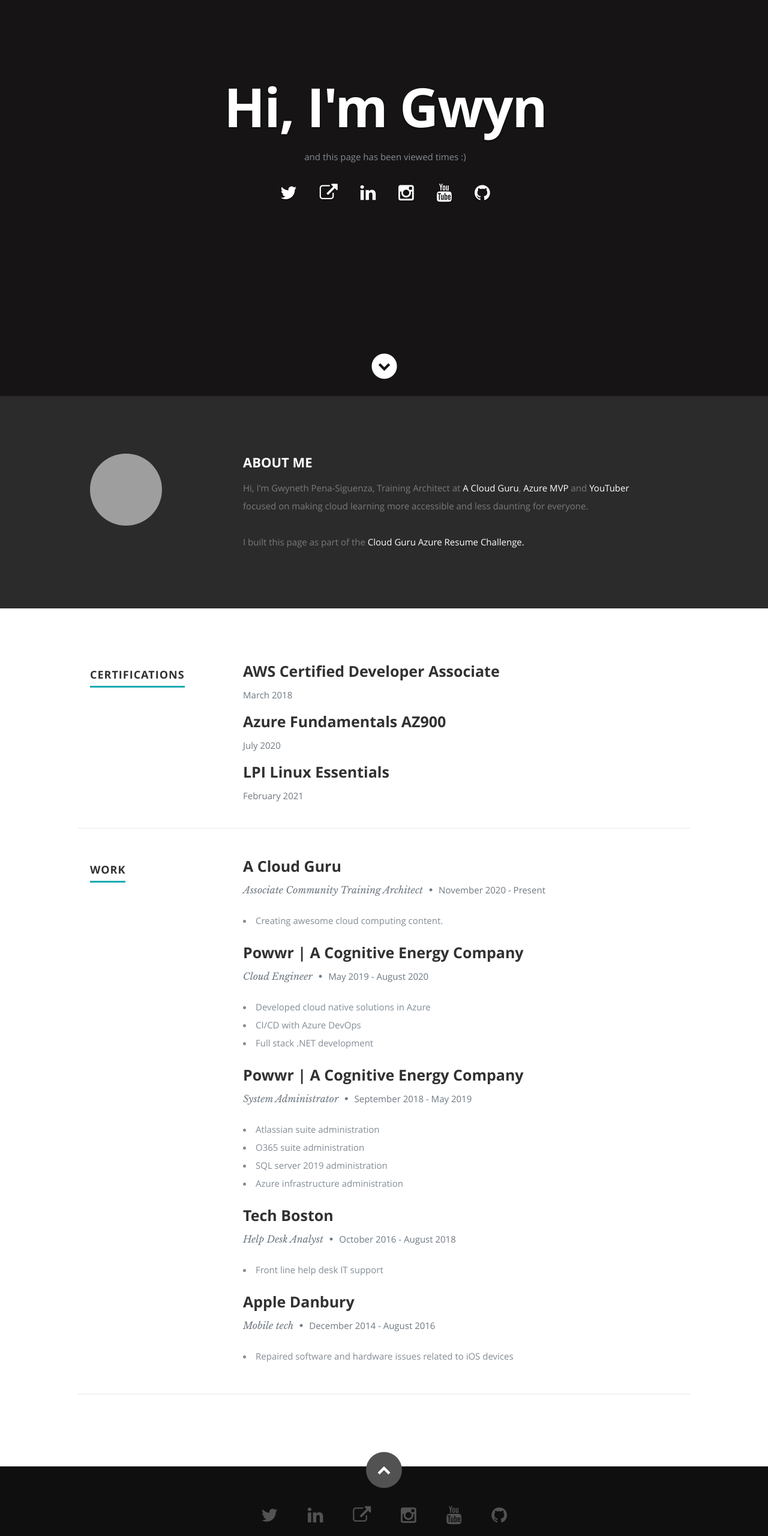
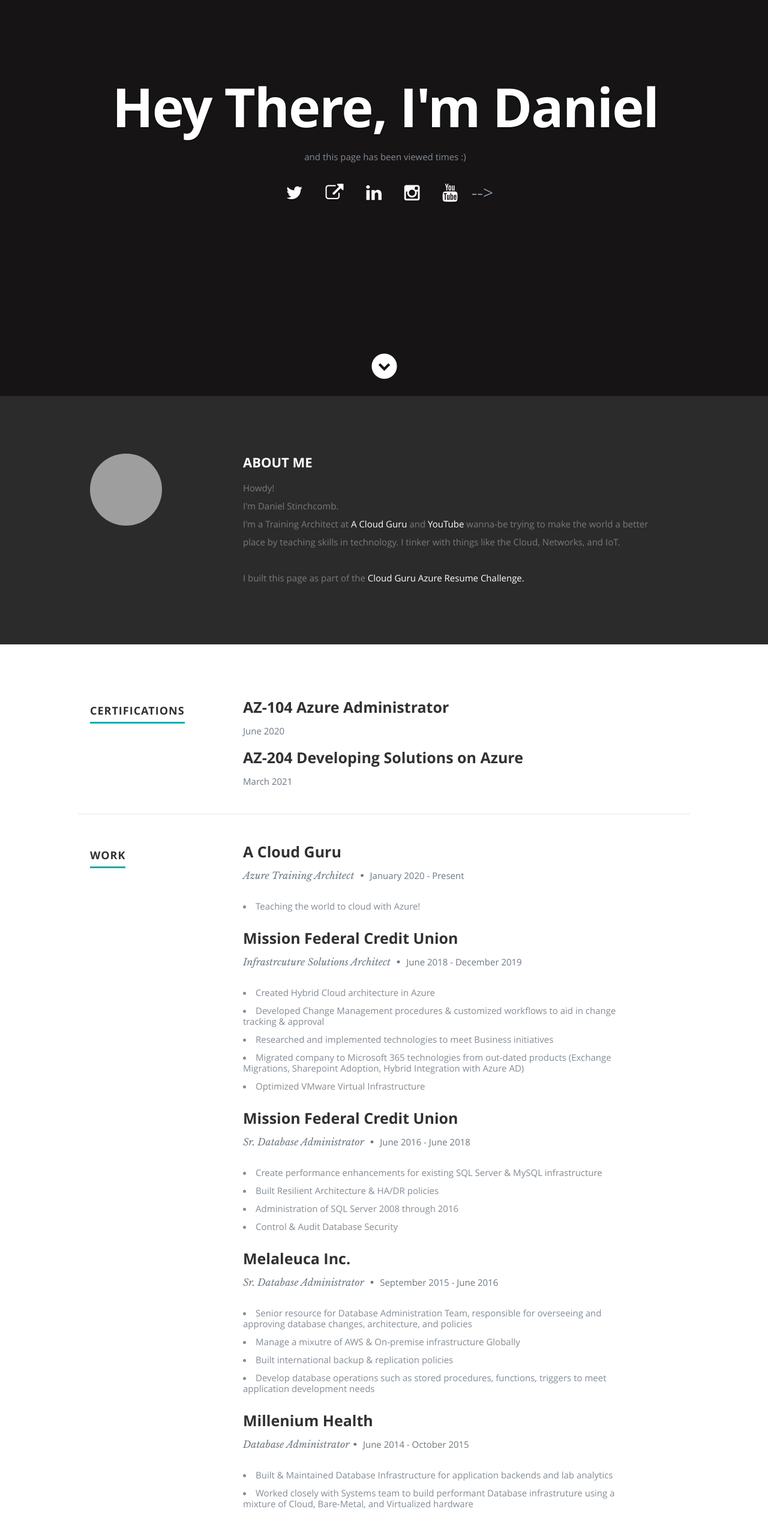
Before and after one commit to 8bitcloudguy/azure-resume, a plain HTML site: page frontend/index.html in a window 1280 px wide. Shown: the part 140-2700 px from the top of the page at 60% size. Drawn offline with nearby package versions, Linux system fonts and the light colour scheme; grey boxes are pictures that could not be loaded; a script that the page names is missing.

```diff
--- a/frontend/index.html
+++ b/frontend/index.html
@@ -7,7 +7,7 @@
    <!--- Basic Page Needs
    ================================================== -->
    <meta charset="utf-8">
-	<title>Gwyn's Resume</title>
+	<title>Daniel's Resume</title>
 	<meta name="description" content="">
 	<meta name="author" content="">
 
@@ -54,16 +54,16 @@
 
       <div class="row banner">
          <div class="banner-text">
-            <h1 class="responsive-headline">Hi, I'm Gwyn</h1>
+            <h1 class="responsive-headline">Hey There, I'm Daniel</h1>
 
             <p>and this page has been viewed <a id="counter"></a> times :) </p>
             <ul class="social">
-               <li><a href="https://twitter.com/madebygps"><i class="fa fa-twitter"></i></a></li>
-               <li><a href="https://madebygps.com"><i class="fa fa-external-link"></i></a></li>
-               <li><a href="https://linkedin.com/in/gwyneth-pena"><i class="fa fa-linkedin"></i></a></li>
-               <li><a href="https://instagram.com/madebygps"><i class="fa fa-instagram"></i></a></li>
-               <li><a href="https://youtube.com/madebygps"><i class="fa fa-youtube"></i></a></li>
-               <li><a href="https://github.com/madebygps/cgc-azure-resume"><i class="fa fa-github"></i></a></li>
+               <li><a href="https://twitter.com/8bitcloudguy"><i class="fa fa-twitter"></i></a></li>
+               <li><a href="https://8bitcloudguy.com"><i class="fa fa-external-link"></i></a></li>
+               <li><a href="https://linkedin.com/in/8bitcloudguy"><i class="fa fa-linkedin"></i></a></li>
+               <li><a href="https://instagram.com/8bitcloudguy"><i class="fa fa-instagram"></i></a></li>
+               <li><a href="https://www.youtube.com/channel/UC7ay5gEDpOKfOnrB5dmFxjg"><i class="fa fa-youtube"></i></a></li>  -->
+<!--           <li><a href="https://github.com/madebygps/cgc-azure-resume"><i class="fa fa-github"></i></a></li> -->
             </ul>
          </div>
       </div>
@@ -91,8 +91,7 @@
 
             <h2>ABOUT ME</h2>
 
-            <p> Hi, I'm Gwyneth Pena-Siguenza, <span>Training Architect at <a href="https://acloud.guru">A Cloud Guru</a></span>, <span> <a href="https://mvp.microsoft.com/en-us/PublicProfile/5003866">Azure MVP</a></span>
-               and <span><a href="https://youtube.com/madebygps">YouTuber</a></span> focused on making cloud learning more accessible and less daunting for everyone.
+            <p> Howdy! <br>I'm Daniel Stinchcomb. <br> <span> I'm a Training Architect at <a href="https://acloud.guru">A Cloud Guru</a></span> and <span><a href="https://youtube.com/madebygps">YouTube</a></span>  wanna-be trying to make the world a better place by teaching skills in technology. I tinker with things like the Cloud, Networks, and IoT.
 
          </br>
       </br>
@@ -124,8 +123,8 @@
 
                <div class="twelve columns">
 
-                  <h3>AWS Certified Developer Associate</h3>
-                  <p class="info"><em class="date">March 2018</em></p>
+                  <h3>AZ-104 Azure Administrator</h3>
+                  <p class="info"><em class="date">June 2020</em></p>
 
                </div>
 
@@ -135,19 +134,8 @@
 
                <div class="twelve columns">
 
-                  <h3>Azure Fundamentals AZ900</h3>
-                  <p class="info"><em class="date">July 2020</em></p>
-
-               </div>
-
-            </div> <!-- item end -->
-
-            <div class="row item">
-
-               <div class="twelve columns">
-
-                  <h3>LPI Linux Essentials</h3>
-                  <p class="info"><em class="date">February 2021</em></p>
+                  <h3>AZ-204 Developing Solutions on Azure </h3>
+                  <p class="info"><em class="date">March 2021</em></p>
 
                </div>
 
@@ -173,10 +161,10 @@
                <div class="twelve columns">
 
                   <h3>A Cloud Guru</h3>
-                  <p class="info">Associate Community Training Architect <span>&bull;</span> <em class="date">November 2020 - Present</em></p>
+                  <p class="info">Azure Training Architect <span>&bull;</span> <em class="date">January 2020 - Present</em></p>
 
                   <p>
-                  <li>Creating awesome cloud computing content.</li>
+                  <li>Teaching the world to cloud with Azure!</li>
                   </p>
 
                </div>
@@ -187,13 +175,15 @@
 
                <div class="twelve columns">
 
-                  <h3>Powwr | A Cognitive Energy Company</h3>
-                  <p class="info">Cloud Engineer <span>&bull;</span> <em class="date">May 2019 - August 2020</em></p>
+                  <h3>Mission Federal Credit Union</h3>
+                  <p class="info">Infrastrcuture Solutions Architect <span>&bull;</span> <em class="date">June 2018 - December 2019</em></p>
 
                   <p>
-                     <li>Developed cloud native solutions in Azure</li>
-                     <li>CI/CD with Azure DevOps</li>
-                     <li>Full stack .NET development</li>
+                     <li>Created Hybrid Cloud architecture in Azure</li>
+                     <li>Developed Change Management procedures & customized workflows to aid in change tracking & approval</li>
+                     <li>Researched and implemented technologies to meet Business initiatives</li>
+                     <li>Migrated company to Microsoft 365 technologies from out-dated products (Exchange Migrations, Sharepoint Adoption, Hybrid Integration with Azure AD) </li>
+                     <li>Optimized VMware Virtual Infrastructure</li>
                   </p>
 
                </div>
@@ -204,14 +194,14 @@
 
                <div class="twelve columns">
 
-                  <h3>Powwr | A Cognitive Energy Company</h3>
-                  <p class="info">System Administrator <span>&bull;</span> <em class="date">September 2018 - May 2019</em></p>
+                  <h3>Mission Federal Credit Union</h3>
+                  <p class="info">Sr. Database Administrator <span>&bull;</span> <em class="date">June 2016 - June 2018</em></p>
 
                   <p>
-                  <li>Atlassian suite administration</li>
-                  <li>O365 suite administration</li>
-                  <li>SQL server 2019 administration</li>
-                  <li>Azure infrastructure administration</li>
+                  <li>Create performance enhancements for existing SQL Server & MySQL infrastructure</li>
+                  <li>Built Resilient Architecture & HA/DR policies</li>
+                  <li>Administration of SQL Server 2008 through 2016</li>
+                  <li>Control & Audit Database Security</li>
                   </p>
 
                </div>
@@ -222,11 +212,14 @@
 
                <div class="twelve columns">
 
-                  <h3>Tech Boston</h3>
-                  <p class="info">Help Desk Analyst <span>&bull;</span> <em class="date">October 2016 - August 2018</em></p>
+                  <h3>Melaleuca Inc.</h3>
+                  <p class="info">Sr. Database Administrator <span>&bull;</span> <em class="date">September 2015 - June 2016</em></p>
 
                   <p>
-                  <li>Front line help desk IT support</li>
+                  <li>Senior resource for Database Administration Team, responsible for overseeing and approving database changes, architecture, and policies</li>
+                  <li>Manage a mixutre of AWS & On-premise infrastructure Globally</li>
+                  <li>Built international backup & replication policies</li>
+                  <li>Develop database operations such as stored procedures, functions, triggers to meet application development needs</li>
                   </p>
 
                </div>
@@ -237,12 +230,12 @@
 
                <div class="twelve columns">
 
-                  <h3>Apple Danbury</h3>
-                  <p class="info">Mobile tech <span>&bull;</span> <em class="date">December 2014 - August 2016</em></p>
+                  <h3>Millenium Health</h3>
+                  <p class="info">Database Administrator<span>&bull;</span> <em class="date">June 2014 - October 2015</em></p>
 
                   <p>
-                  <li>Repaired software and hardware issues related to iOS devices</li>
-
+                  <li>Built & Maintained Database Infrastructure for application backends and lab analytics </li>
+                  <li>Worked closely with Systems team to build performant Database infrastruture using a mixture of Cloud, Bare-Metal, and Virtualized hardware</li>
                   </p>
 
                </div>
@@ -268,12 +261,12 @@
          <div class="twelve columns">
 
             <ul class="social-links">
-               <li><a href="https://twitter.com/madebygps"><i class="fa fa-twitter"></i></a></li>
-               <li><a href="https://linkedin.com/in/gwyneth-pena"><i class="fa fa-linkedin"></i></a></li>
-               <li><a href="https://madebygps.com"><i class="fa fa-external-link"></i></a></li>
-               <li><a href="https://instagram.com/madebygps"><i class="fa fa-instagram"></i></a></li>
-               <li><a href="https://youtube.com/madebygps"><i class="fa fa-youtube"></i></a></li>
-               <li><a href="https://github.com/madebygps/cgc-azure-resume"><i class="fa fa-github"></i></a></li>
+               <li><a href="https://twitter.com/8bitcloudguy"><i class="fa fa-twitter"></i></a></li>
+               <li><a href="https://linkedin.com/in/8bitcloudguy"><i class="fa fa-linkedin"></i></a></li>
+               <li><a href="https://8bitclouds.com"><i class="fa fa-external-link"></i></a></li>
+               <li><a href="https://instagram.com/8bitcloudguy"><i class="fa fa-instagram"></i></a></li>
+               <li><a href="https://www.youtube.com/channel/UC7ay5gEDpOKfOnrB5dmFxjg"><i class="fa fa-youtube"></i></a></li>
+<!--               <li><a href="https://github.com/madebygps/cgc-azure-resume"><i class="fa fa-github"></i></a></li> -->
             </ul>
 
             <ul class="copyright">
--- /dev/null
+++ b/frontend/main.js
@@ -0,0 +1,18 @@
+window.addEventListener('DOMContentLoaded', (event) => {
+    getVisitCount();
+})
+const functionApi ='';
+
+const getVisitCount = () => {
+    let count =30;
+    fetch(functionApi).then(response => {
+        return response.json()
+    })   .then(response => {
+        console.log("Website called function API.");
+        count = response.count;
+        document.getElementById("counter").innerText = count;
+    }) .catch(function(error){
+        console.log(error);
+    });
+    return count;
+}
```
Also changed, not shown: backend/api/host.json (added, +11 -0 lines), 11 other files.
